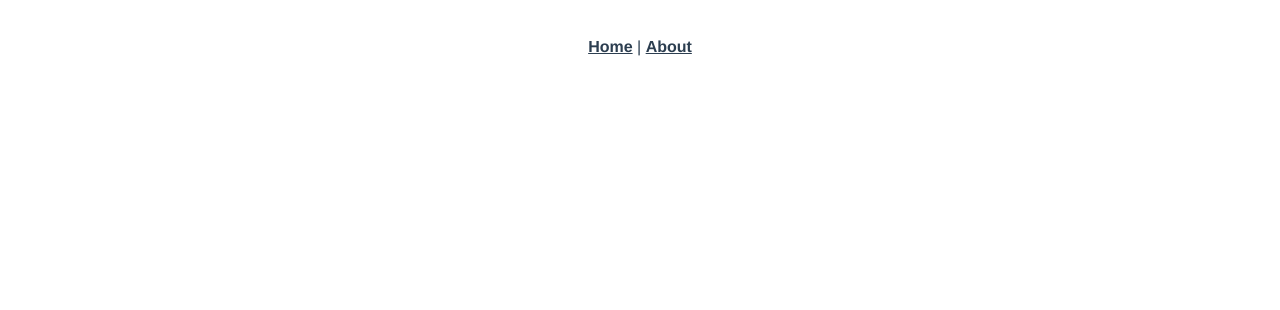
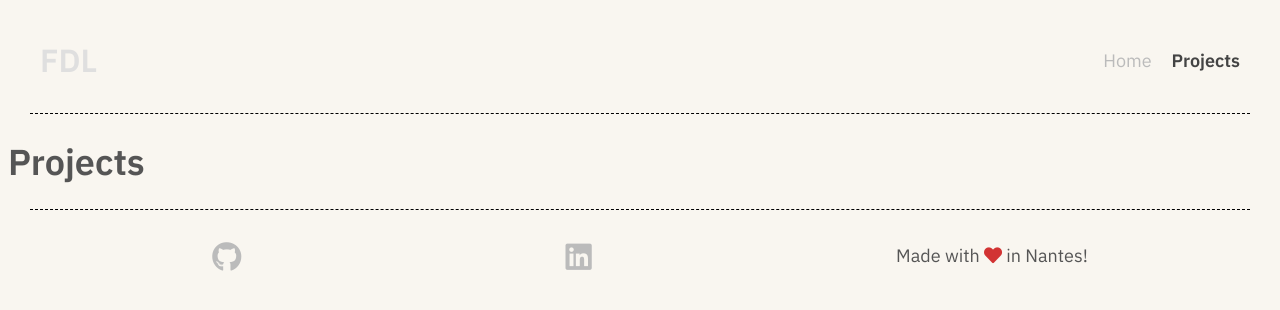
Before and after one commit to francoisedumas/fdlab, a Vue app: page /projects in a window 1280 px wide. Before the commit this address had no page. Shown: the top 310 px of the page. Built offline with nearby package versions, Linux system fonts and the light colour scheme.

Commit message:
Personal page first push

```diff
--- a/public/index.html
+++ b/public/index.html
@@ -5,7 +5,11 @@
     <meta http-equiv="X-UA-Compatible" content="IE=edge">
     <meta name="viewport" content="width=device-width,initial-scale=1.0">
     <link rel="icon" href="<%= BASE_URL %>favicon.ico">
-    <title><%= htmlWebpackPlugin.options.title %></title>
+    <link rel="stylesheet" href="https://use.fontawesome.com/releases/v5.0.10/css/all.css">
+    <link rel="preconnect" href="https://fonts.googleapis.com">
+    <link rel="preconnect" href="https://fonts.gstatic.com" crossorigin>
+    <link href="https://fonts.googleapis.com/css2?family=IBM+Plex+Sans:wght@200;400;600&display=swap" rel="stylesheet">
+    <title>DUMAS LATTAQUE Francois | My profile</title>
   </head>
   <body>
     <noscript>
--- a/src/App.vue
+++ b/src/App.vue
@@ -1,30 +1,31 @@
 <template>
-  <div id="nav">
-    <router-link to="/">Home</router-link> |
-    <router-link to="/about">About</router-link>
-  </div>
+  <NavBar />
   <router-view />
+  <Footer />
 </template>
 
+<script>
+import NavBar from "./components/NavBar.vue";
+import Footer from "./components/Footer.vue";
+
+export default {
+  components: { NavBar, Footer },
+};
+</script>
+
 <style>
+body {
+  background: #f9f6f0;
+}
 #app {
-  font-family: Avenir, Helvetica, Arial, sans-serif;
+  font-family: "IBM Plex Sans", sans-serif;
+  font-size: 18px;
   -webkit-font-smoothing: antialiased;
   -moz-osx-font-smoothing: grayscale;
-  text-align: center;
-  color: #2c3e50;
+  margin: 0 auto;
+  color: #555;
 }
-
-#nav {
-  padding: 30px;
-}
-
-#nav a {
-  font-weight: bold;
-  color: #2c3e50;
-}
-
-#nav a.router-link-exact-active {
-  color: #42b983;
+p {
+  line-height: 2em;
 }
 </style>
--- /dev/null
+++ b/src/components/Footer.vue
@@ -0,0 +1,43 @@
+<template>
+  <footer>
+    <a href="https://github.com/francoisedumas" alt="Github" target="_blank">
+      <i class="fab fa-github"></i>
+    </a>
+    <a
+      href="https://www.linkedin.com/in/francois-dumas-lattaque/"
+      alt="Linkedin"
+      target="_blank"
+    >
+      <i class="fab fa-linkedin"></i>
+    </a>
+    <p>Made with <i class="fas fa-heart"></i> in Nantes!</p>
+  </footer>
+</template>
+
+<script>
+export default {};
+</script>
+
+<style>
+footer {
+  display: flex;
+  justify-content: space-around;
+  align-items: center;
+  max-width: 1200px;
+  margin: 0 auto;
+  padding: 10px;
+  border-top: 1px dashed black;
+}
+footer a {
+  color: #bbb;
+  text-decoration: none;
+  margin-left: 20px;
+  font-size: 30px;
+}
+footer a:hover {
+  color: rgb(46, 46, 46);
+}
+.fa-heart {
+  color: #d23333;
+}
+</style>
--- a/src/components/HelloWorld.vue
+++ /dev/null
@@ -1,122 +0,0 @@
-<template>
-  <div class="hello">
-    <h1>{{ msg }}</h1>
-    <p>
-      For a guide and recipes on how to configure / customize this project,<br />
-      check out the
-      <a href="https://cli.vuejs.org" target="_blank" rel="noopener"
-        >vue-cli documentation</a
-      >.
-    </p>
-    <h3>Installed CLI Plugins</h3>
-    <ul>
-      <li>
-        <a
-          href="https://github.com/vuejs/vue-cli/tree/dev/packages/%40vue/cli-plugin-babel"
-          target="_blank"
-          rel="noopener"
-          >babel</a
-        >
-      </li>
-      <li>
-        <a
-          href="https://github.com/vuejs/vue-cli/tree/dev/packages/%40vue/cli-plugin-router"
-          target="_blank"
-          rel="noopener"
-          >router</a
-        >
-      </li>
-      <li>
-        <a
-          href="https://github.com/vuejs/vue-cli/tree/dev/packages/%40vue/cli-plugin-eslint"
-          target="_blank"
-          rel="noopener"
-          >eslint</a
-        >
-      </li>
-    </ul>
-    <h3>Essential Links</h3>
-    <ul>
-      <li>
-        <a href="https://vuejs.org" target="_blank" rel="noopener">Core Docs</a>
-      </li>
-      <li>
-        <a href="https://forum.vuejs.org" target="_blank" rel="noopener"
-          >Forum</a
-        >
-      </li>
-      <li>
-        <a href="https://chat.vuejs.org" target="_blank" rel="noopener"
-          >Community Chat</a
-        >
-      </li>
-      <li>
-        <a href="https://twitter.com/vuejs" target="_blank" rel="noopener"
-          >Twitter</a
-        >
-      </li>
-      <li>
-        <a href="https://news.vuejs.org" target="_blank" rel="noopener">News</a>
-      </li>
-    </ul>
-    <h3>Ecosystem</h3>
-    <ul>
-      <li>
-        <a href="https://router.vuejs.org" target="_blank" rel="noopener"
-          >vue-router</a
-        >
-      </li>
-      <li>
-        <a href="https://vuex.vuejs.org" target="_blank" rel="noopener">vuex</a>
-      </li>
-      <li>
-        <a
-          href="https://github.com/vuejs/vue-devtools#vue-devtools"
-          target="_blank"
-          rel="noopener"
-          >vue-devtools</a
-        >
-      </li>
-      <li>
-        <a href="https://vue-loader.vuejs.org" target="_blank" rel="noopener"
-          >vue-loader</a
-        >
-      </li>
-      <li>
-        <a
-          href="https://github.com/vuejs/awesome-vue"
-          target="_blank"
-          rel="noopener"
-          >awesome-vue</a
-        >
-      </li>
-    </ul>
-  </div>
-</template>
-
-<script>
-export default {
-  name: "HelloWorld",
-  props: {
-    msg: String,
-  },
-};
-</script>
-
-<!-- Add "scoped" attribute to limit CSS to this component only -->
-<style scoped>
-h3 {
-  margin: 40px 0 0;
-}
-ul {
-  list-style-type: none;
-  padding: 0;
-}
-li {
-  display: inline-block;
-  margin: 0 10px;
-}
-a {
-  color: #42b983;
-}
-</style>
--- /dev/null
+++ b/src/components/NavBar.vue
@@ -0,0 +1,38 @@
+<template>
+  <header>
+    <h1>FDL</h1>
+    <nav>
+      <router-link :to="{ name: 'Home' }">Home</router-link>
+      <router-link :to="{ name: 'Projects' }">Projects</router-link>
+    </nav>
+  </header>
+</template>
+
+<script>
+export default {};
+</script>
+
+<style>
+header {
+  display: flex;
+  justify-content: space-between;
+  align-items: center;
+  max-width: 1200px;
+  margin: 0 auto;
+  padding: 10px;
+  border-bottom: 1px dashed black;
+}
+header h1 {
+  color: #dfdfdf;
+  font-size: 32px;
+}
+header a {
+  color: #bbb;
+  text-decoration: none;
+  margin-left: 20px;
+}
+header a.router-link-active {
+  color: #444;
+  font-weight: bold;
+}
+</style>
--- /dev/null
+++ b/src/components/Technologies.vue
@@ -0,0 +1,74 @@
+<template>
+  <div id="skills" class="technologiesBox">
+    <h1>What do I use?</h1>
+    <div class="useBox">
+      <p class="html">HTML</p>
+      <p class="css">CSS</p>
+      <p class="js">JavaScript</p>
+      <p class="vue">Vue.js</p>
+      <p class="ror">Ruby</p>
+      <p class="ror">Ruby on Rails</p>
+      <p class="sql">SQL</p>
+    </div>
+  </div>
+</template>
+
+<style>
+.technologiesBox {
+  display: flex;
+  flex-direction: column;
+  align-items: center;
+  padding: 20px;
+  max-width: 600px;
+  margin: 0 auto;
+}
+.useBox {
+  display: flex;
+  flex-direction: column;
+  border: 0.5px solid black;
+  height: 400px;
+  width: 300px;
+  justify-content: center;
+  align-items: center;
+  overflow: hidden;
+}
+.useBox p {
+  color: white;
+  padding: 3px 10px;
+  margin: 5px;
+  border-radius: 3px;
+  animation-name: animateText;
+  animation-duration: 3s;
+  animation-iteration-count: infinite;
+  animation-timing-function: linear;
+  animation-direction: alternate;
+}
+.html {
+  background-color: rgb(222, 75, 37);
+}
+.css {
+  background-color: rgb(21, 111, 179);
+  animation-delay: 1s;
+}
+.js {
+  background-color: rgb(241, 218, 30);
+}
+.vue {
+  background-color: rgb(63, 178, 126);
+}
+.ror {
+  background-color: rgb(198, 1, 1);
+  animation-delay: 1s;
+}
+.sql {
+  background-color: rgb(49, 96, 145);
+}
+@keyframes animateText {
+  from {
+    transform: translateX(-100px);
+  }
+  to {
+    transform: translateX(100px);
+  }
+}
+</style>
--- a/src/router/index.js
+++ b/src/router/index.js
@@ -1,5 +1,6 @@
 import { createRouter, createWebHistory } from "vue-router";
 import Home from "../views/Home.vue";
+import Projects from "../views/Projects.vue";
 
 const routes = [
   {
@@ -8,13 +9,9 @@ const routes = [
     component: Home,
   },
   {
-    path: "/about",
-    name: "About",
-    // route level code-splitting
-    // this generates a separate chunk (about.[hash].js) for this route
-    // which is lazy-loaded when the route is visited.
-    component: () =>
-      import(/* webpackChunkName: "about" */ "../views/About.vue"),
+    path: "/projects",
+    name: "Projects",
+    component: Projects,
   },
 ];
 
--- a/src/views/About.vue
+++ /dev/null
@@ -1,5 +0,0 @@
-<template>
-  <div class="about">
-    <h1>This is an about page</h1>
-  </div>
-</template>
--- a/src/views/Home.vue
+++ b/src/views/Home.vue
@@ -1,18 +1,42 @@
 <template>
   <div class="home">
-    <img alt="Vue logo" src="../assets/logo.png" />
-    <HelloWorld msg="Welcome to Your Vue.js App" />
+    <div class="vertically-centered">
+      <img src="../assets/francois.jpg" alt="Ma photo" class="img-circle" />
+      <h1>Hello I'm Francois</h1>
+    </div>
+    <p>
+      After working for 9 years in the ophtalmic business 🕶 in Asia and Europe,
+      I decided to start a new page in my life to become a developer 💻! To
+      achieve this, I graduated from Le Wagon bootcamp, and here I am! 🚀
+    </p>
+    <Technologies />
   </div>
 </template>
 
 <script>
-// @ is an alias to /src
-import HelloWorld from "@/components/HelloWorld.vue";
+import Technologies from "../components/Technologies.vue";
 
 export default {
   name: "Home",
-  components: {
-    HelloWorld,
-  },
+  components: { Technologies },
 };
 </script>
+
+<style>
+.home {
+  max-width: 1000px;
+  margin: 30px auto;
+  padding: 10px;
+}
+.img-circle {
+  height: 80px;
+  width: 80px;
+  object-fit: cover;
+  border-radius: 50%;
+  padding: 10px;
+}
+.vertically-centered {
+  display: flex;
+  align-items: center;
+}
+</style>
--- /dev/null
+++ b/src/views/Projects.vue
@@ -0,0 +1,9 @@
+<template>
+  <h1>Projects</h1>
+</template>
+
+<script>
+export default {};
+</script>
+
+<style></style>
```
Also changed, not shown: src/assets/francois.jpg (added), 1 other file (tests, documents, lock files or other folders).
